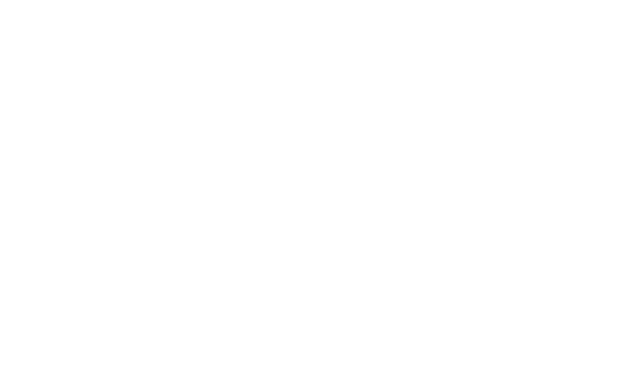
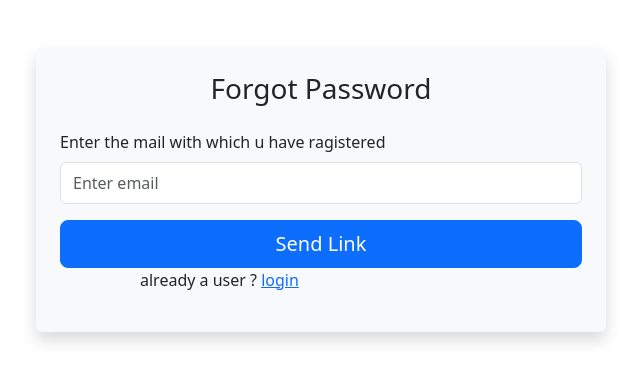
Before and after one commit to HEMANTSAHU123/advance-expense-tracker-project-, a React (Vite) app in the folder vite-project/: page /forgot in a window 1280 px wide. Before the commit this address had no page. Shown: the top 382 px of the page, without its empty margins (319-959 px from the left). Built offline with nearby package versions, Linux system fonts and the light colour scheme.

Commit message:
forgot password functionalities added

```diff
--- a/vite-project/src/App.jsx
+++ b/vite-project/src/App.jsx
@@ -11,6 +11,7 @@
 import Profile from "./signupPage/Profile";
 import Incompleteprofile from "./signupPage/Incompleteprofile";
 import EditUserProfile from "./signupPage/EditUserProfile";
+import ForgotPassword from "./signupPage/Forgot password";
 const App = () => {
   return (
     <Router>
@@ -20,6 +21,7 @@
         <Route path="/profile" element={<Profile/>}></Route>
         <Route path="/profile-completion" element={<Incompleteprofile />} />
         <Route path="/profile/edit/:userId" element={<EditUserProfile />} />
+        <Route path="/forgot" element={<ForgotPassword/>}></Route>
       </Routes>
       <ToastContainer />
     </Router>
--- /dev/null
+++ b/vite-project/src/signupPage/Forgot password.jsx
@@ -0,0 +1,65 @@
+import React, { useState } from 'react';
+import { sendPasswordResetEmail } from 'firebase/auth';
+import { auth } from '../firebase/firebase';
+import { Form, Button, Container, Row, Col, Spinner } from 'react-bootstrap';
+
+import { toast } from 'react-toastify';
+import { useNavigate } from 'react-router-dom';
+import { Link } from 'react-router-dom';
+
+const ForgotPassword = () => {
+    const [email, setEmail] = useState('');
+    const [loading, setLoading] = useState(false);
+    const navigate = useNavigate();
+
+    const handleResetPassword = async (event) => {
+        event.preventDefault();
+        setLoading(true);
+        try {
+            await sendPasswordResetEmail(auth, email);
+            console.log('email reset succesfully');
+            toast.success('Password reset email sent. Check your inbox.');
+            navigate('/forgot');
+        } catch (error) {
+            toast.error(error.message);
+        } finally {
+            setLoading(false);
+        }
+    };
+
+    return (
+        <Container>
+            <Row className="justify-content-md-center mt-5">
+                <Col md="6" className="shadow p-4 rounded bg-light">
+                    <Form onSubmit={handleResetPassword}>
+                        <h3 className="text-center mb-4">Forgot Password</h3>
+                        <Form.Group controlId="formBasicEmail" className="mb-3">
+                            <Form.Label>
+
+                                Enter the mail with which u have ragistered
+                            </Form.Label>
+                            <Form.Control
+                                type="email"
+                                name="email"
+                                placeholder="Enter email"
+                                value={email}
+                                onChange={(e) => setEmail(e.target.value)}
+                                className="py-2"
+                            />
+                        </Form.Group>
+                        <div className="d-grid">
+                            <Button variant="primary" type="submit" size="lg" disabled={loading}>
+                                {loading ? <Spinner animation="border" size="sm" /> : 'Send Link'}
+                            </Button>
+                            <p style={{
+                                paddingLeft:"80px"
+                            }}>already a user ? <Link to='/login'>login</Link></p>
+                        </div>
+                    </Form>
+                </Col>
+            </Row>
+        </Container>
+    );
+};
+
+export default ForgotPassword;
--- a/vite-project/src/signupPage/Login.jsx
+++ b/vite-project/src/signupPage/Login.jsx
@@ -90,7 +90,7 @@
             </div>
 
             <p className="text-center mt-3">
-              <Link to="#" className="text-decoration-none">
+              <Link to="/forgot" className="text-decoration-none">
                 Forgot password?
               </Link>
             </p>
```
